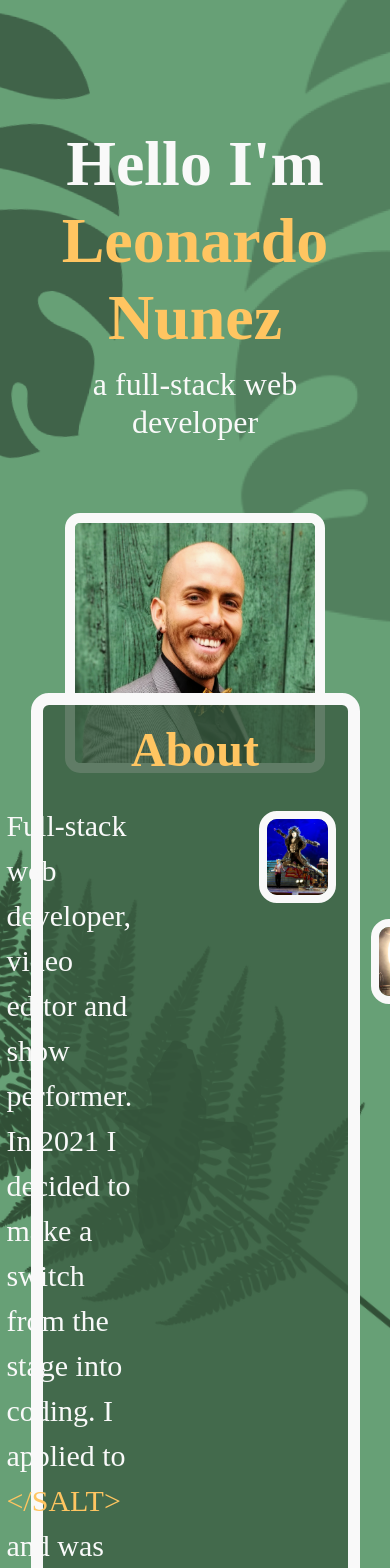
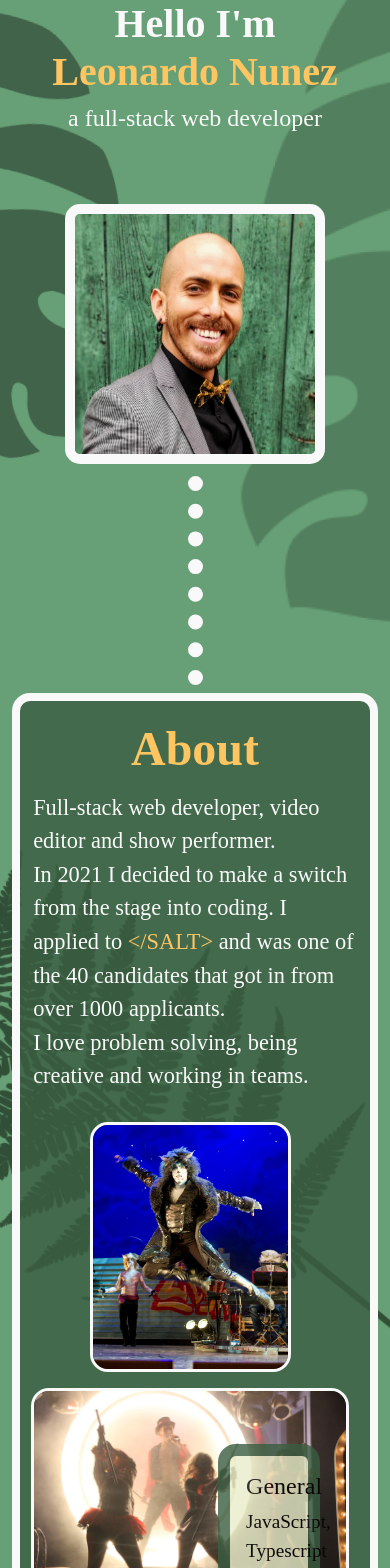
Before and after one commit to leonardo-nunez/leonardo-portfolio, a React (Create React App) app: page / in a window 390 px wide. Shown: the part 159-1727 px from the top of the page. Built offline with nearby package versions, Linux system fonts and the light colour scheme; a web font is replaced by a local one.

Commit message:
intro page responsive

```diff
--- a/package.json
+++ b/package.json
@@ -22,7 +22,7 @@
     "web-vitals": "^2.1.4"
   },
   "scripts": {
-    "start": "serve -s build",
+    "start": "react-scripts start",
     "build": "react-scripts build",
     "test": "react-scripts test",
     "eject": "react-scripts eject",
--- a/src/pages/about/about.scss
+++ b/src/pages/about/about.scss
@@ -77,3 +77,63 @@
     }
   }
 }
+
+@media only screen and (max-width: 992px) {
+  .about {
+    &__wrapper {
+      border: 8px solid $off-white;
+      width: 88vw;
+      padding: 0.2rem;
+    }
+
+    &__vertical-dots {
+      border-left: 15px dotted $off-white;
+      height: 25vh;
+      margin-top: 1rem;
+    }
+
+    &__bird {
+      visibility: hidden;
+    }
+
+    &__title {
+      color: $highlight-yellow;
+      font-weight: 600;
+      font-size: 3rem;
+      margin: 1rem auto 0;
+    }
+
+    &__content {
+      display: flex;
+      flex-direction: column;
+    }
+
+    &__text {
+      font-size: 1.4rem;
+      width: 83vw;
+      padding: 0.8rem;
+      margin-bottom: 0;
+    }
+
+    &__image-wrapper {
+      align-items: center;
+      width: 85vw;
+      padding: 0.5rem;
+      margin-bottom: 0;
+    }
+
+    &__images {
+      border: 3px solid $off-white;
+      border-radius: 18px;
+      margin: 0.5rem;
+      &--cats {
+        width: 50vw;
+        margin-left: 0;
+      }
+      &--circus {
+        width: 80vw;
+        margin-left: 0;
+      }
+    }
+  }
+}
--- a/src/pages/intro/intro.scss
+++ b/src/pages/intro/intro.scss
@@ -68,9 +68,22 @@
     }
     &__text {
       text-align: center;
+      h1 {
+        font-weight: 600;
+        font-size: 2.5rem;
+      }
+      h3 {
+        font-weight: 500;
+        font-size: 1.5rem;
+      }
     }
     &__wrapper {
-      margin-top: 30vh;
+      margin-top: 15vh;
     }
   }
+  .vertical-dots {
+    margin-top: -1.3rem;
+    border-left: 15px dotted $off-white;
+    height: 22.5rem;
+  }
 }
```
Also changed, not shown: src/pages/projects/Projects.js (+1 -6 lines).
